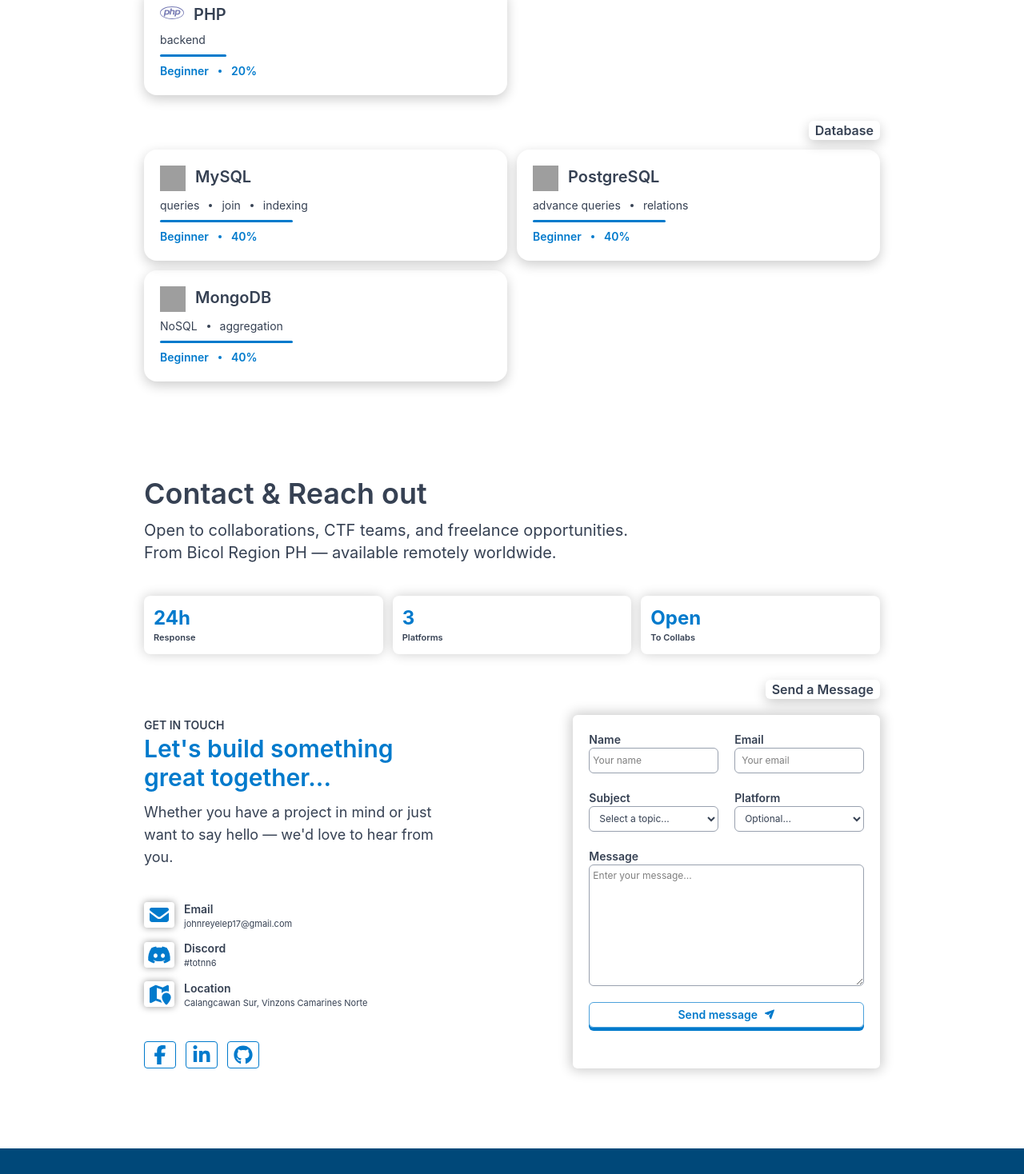
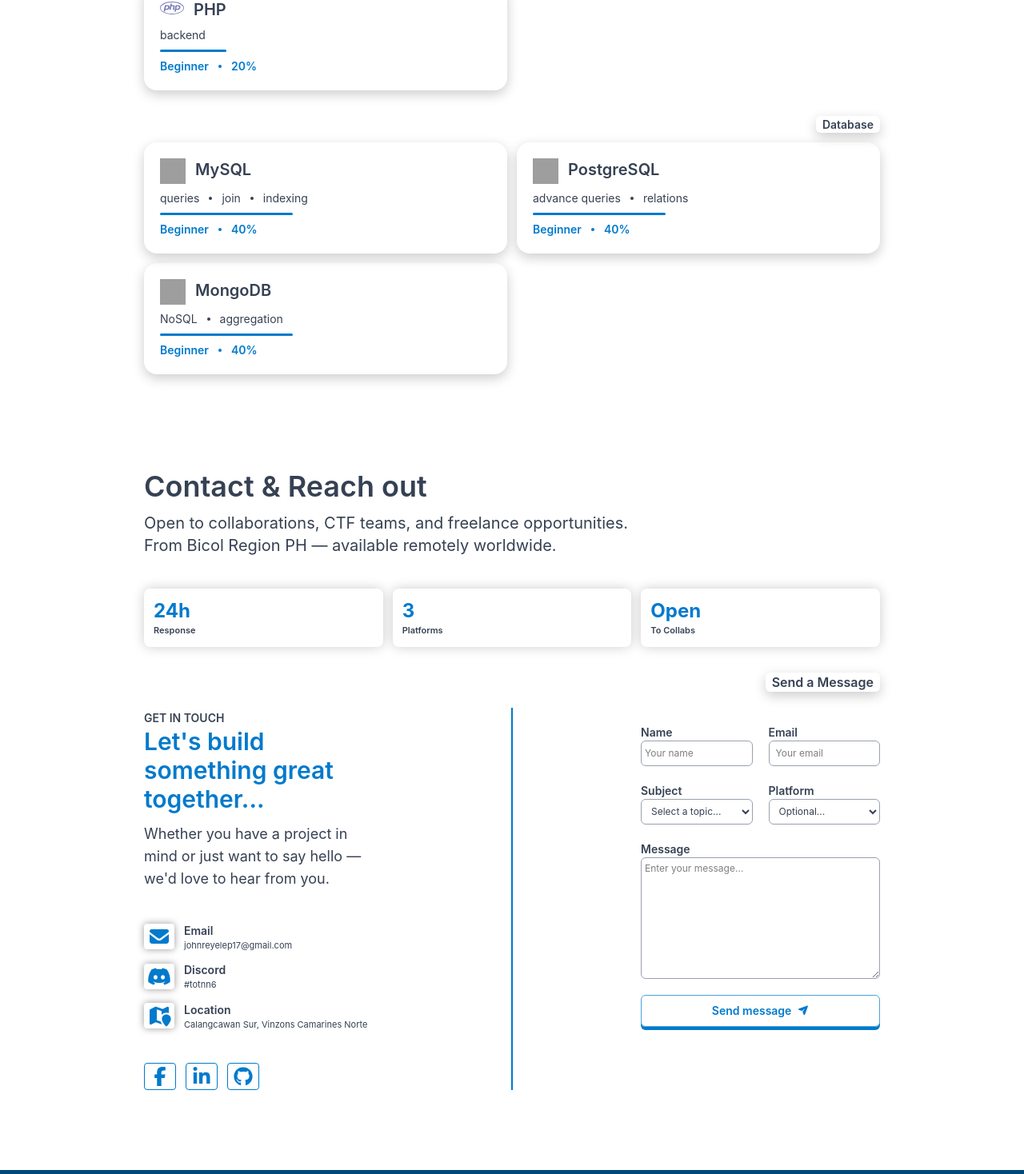
Before and after one commit to johnreyelep-dev/johnrey-dev, a React (Vite) app: page / in a window 1280 px wide. Shown: the part 2733-4201 px from the top of the page at 80% size. Built offline with nearby package versions, Linux system fonts and the light colour scheme; grey boxes are pictures that could not be loaded.

Commit message:
Improve tablet responsiveness

```diff
--- a/src/pages/Contact.jsx
+++ b/src/pages/Contact.jsx
@@ -100,7 +100,7 @@ export default function Contact() {
                     </div>
                 </div>
                 <div className="flex gap-2 justify-end mt-8 mb-5">
-                    <span className="md:text-base text-gray-700 font-semibold px-2 shadow-[0px_5px_15px_0px_rgba(0,0,0,0.20)] border-blue-100 rounded-md whitespace-nowrap">Send a Message</span>
+                    <span className="text-[14px] md:text-base text-gray-700 font-semibold px-2 shadow-[0px_5px_15px_0px_rgba(0,0,0,0.20)] border-blue-100 rounded-md whitespace-nowrap">Send a Message</span>
                 </div>
                 <div className="flex flex-col md:flex-row justify-center gap-5 lg:gap-30 xl:gap-40">
                     <div className="w-full md:w-1/2 ">
@@ -132,14 +132,17 @@ export default function Contact() {
                                 </div>
                             </div>
                         </div>
-                        <div className="flex gap-3">
+                        <div className="flex gap-3 mb-5 md:mb-0">
                             <FontAwesomeIcon icon={faFacebookF}  style={{ color: "#007acc", }} className="text-md md:text-xl xl:text-2xl border border-[#007acc] rounded-sm p-1 cursor-pointer transition-all duration-300 ease-in-out hover:-translate-y-1.5 hover:shadow-[#007acc]/60 hover:shadow-md" />
                             <FontAwesomeIcon icon={faLinkedinIn}  style={{ color: "#007acc", }} className="text-md md:text-xl xl:text-2xl border border-[#007acc] rounded-sm p-1 cursor-pointer transition-all duration-300 ease-in-out hover:-translate-y-1.5 hover:shadow-[#007acc]/60 hover:shadow-md" />
                             <FontAwesomeIcon icon={faGithub}  style={{ color: "#007acc", }} className="text-md md:text-xl xl:text-2xl border border-[#007acc] rounded-sm p-1 cursor-pointer transition-all duration-300 ease-in-out hover:-translate-y-1.5 hover:shadow-[#007acc]/60 hover:shadow-md" />
                         </div>
                     </div>
+                    <div className="flex items-center">
+                        <div className="w-full h-0.5 md:w-0.5 md:h-full bg-[#007acc]"></div>
+                    </div>
                     <form onSubmit={handleSubmit}
-                        className=" w-full md:w-1/2 shadow-[0px_0px_15px_3px_rgba(0,0,0,0.20)] rounded-md py-5 px-5 ">
+                        className=" w-full md:w-1/2 rounded-md pb-5 md:pt-5 md:pb-0 ">
                         <div className="flex justify-between gap-2 mb-3 md:gap-5 md:mb-5">
                             <div className="w-full flex flex-col">
                                 <label htmlFor="" className="text-gray-700 text-[14px] font-semibold">Name</label>
@@ -206,7 +209,7 @@ export default function Contact() {
                                 value={form.message}
                                 onChange={handleChange}
                                 placeholder="Enter your message..."
-                                className="h-20 md:h-30 lg:h-32 xl:h-38 2xl:h-45 px-1 py-1 text-[12px] border border-gray-400 rounded-md
+                                className="h-20 md:h-34 lg:h-32 xl:h-38 2xl:h-45 px-1 py-1 text-[12px] border border-gray-400 rounded-md
                                     focus:outline-none"
                             >
                             </textarea>
@@ -225,7 +228,7 @@ export default function Contact() {
                             <button
                                 type="submit"
                                 disabled={sending}
-                                className="flex items-center justify-center w-full h-8 gap-2 text-[11px] text-white font-semibold border border-[#007acc]/70 rounded-md cursor-pointer transition-all duration-300 ease-in-out
+                                className="flex items-center justify-center w-full h-8 md:h-10 gap-2 text-[11px] text-white font-semibold border border-[#007acc]/70 rounded-md cursor-pointer transition-all duration-300 ease-in-out
                                 shadow-[0px_4px_0px_0px_rgb(0,122,204)] active:translate-y-2 active:shadow-none disabled:opacity-50 disabled:cursor-not-allowed"
                             >
                                 {sending ? (
--- a/src/pages/Skills.jsx
+++ b/src/pages/Skills.jsx
@@ -214,7 +214,7 @@ function SkillsCategory({ category, items, num }) {
     return (
         <div>
             <div className="flex justify-end mt-8 mb-3">
-                <span className="text-gray-700 font-semibold px-2 shadow-[0px_5px_15px_0px_rgba(0,0,0,0.20)] border-blue-100 rounded-md whitespace-nowrap">{category}</span>
+                <span className="text-[14px] text-gray-700 font-semibold px-2 shadow-[0px_5px_15px_0px_rgba(0,0,0,0.20)] border-blue-100 rounded-md whitespace-nowrap">{category}</span>
             </div>
             {/* {items.length > 3 ? <div className={`grid grid-cols-3 gap-y-3 gap-x-3`}>
                 {items.map((item) => (
```
